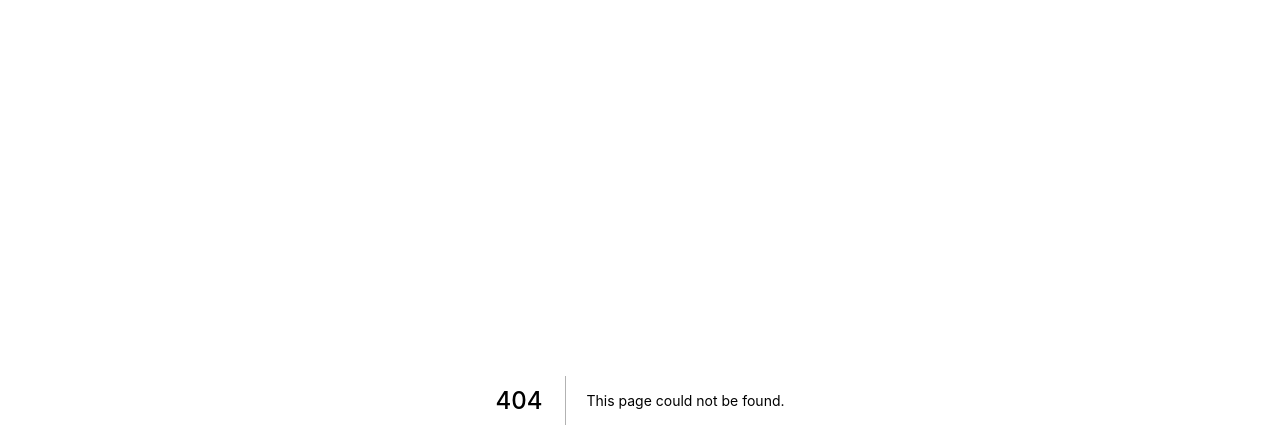
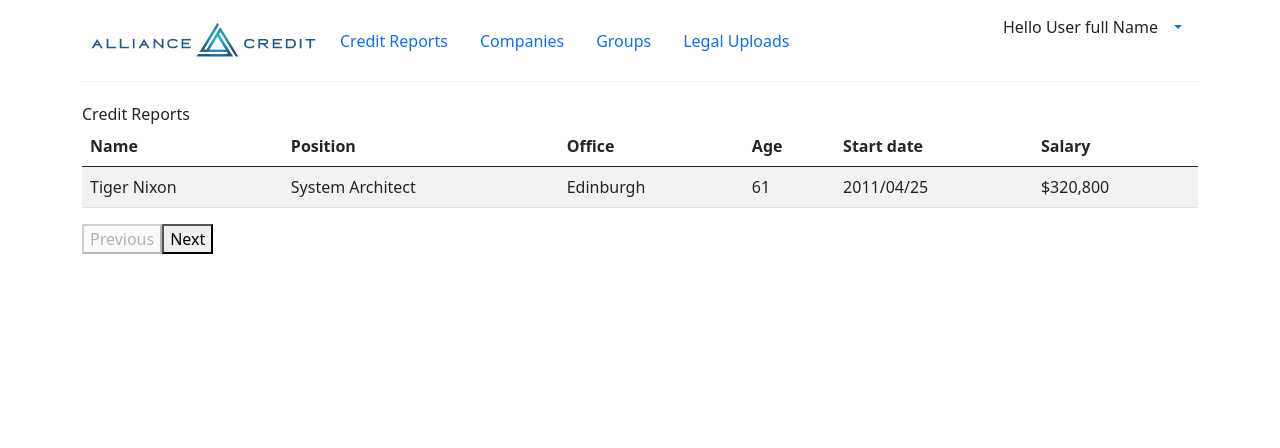
Before and after one commit to cynner-g/alliabce-credit-frontend, a Next.js app in the folder front-end/: page /groups in a window 1280 px wide. Before the commit this address had no page. Shown: the top 448 px of the page. Built offline with nearby package versions, Linux system fonts and the light colour scheme.

Commit message:
make dynamic pages

```diff
--- a/front-end/components/header.js
+++ b/front-end/components/header.js
@@ -1,24 +1,52 @@
 import Link from 'next/link'
 import Lang from './lang';
 import { useRouter } from "next/router";
-
-
+import Logo from './logo';
+import { Nav, Button } from 'react-bootstrap';
 const Header = () => {
     const router = useRouter();
     return (
-        <>
-            <Lang />
-            <div>
-                Logo
+        <header>
+            <div class="row">
+                <div class="col-9">
+                    <Nav className="navbar">
+                        <Logo />
+                        <ul class=" me-auto mb-2 mb-lg-0">
+                            <li><Link activeClassName={router.pathname === "/credit-reports"} href="/credit-reports"><a className="nav-link">Credit Reports</a></Link></li>
+                            <li><Link activeClassName={router.pathname === "/database-reports"} href="/companies"><a className="nav-link">Companies</a></Link></li>
+                            <li><Link activeClassName={router.pathname === "/database-reports"} href="/groups"><a className="nav-link">Groups</a></Link></li>
+                            <li><Link activeClassName={router.pathname === "/database-reports"} href="/legal-uploads"><a className="nav-link">Legal Uploads</a></Link></li>
+                            {/* <li class="nav-item"><Link activeClassName={router.pathname === "/database-reports"} href="/database-reports"><a>Database Reports</a></Link></li> */}
+                            {/* <li><Link activeClassName={router.pathname === "/legal-watchlist"} href="/legal-watchlist"><a className="nav-link">Legal Watch list</a></Link></li> */}
+                            {/* <li><Link activeClassName={router.pathname === "/aging"} href="/aging"><a className="nav-link">Aging</a></Link></li> */}
+
+                        </ul>
+                    </Nav>
                 </div>
-            <div>
-                <Link activeClassName={router.pathname === "/credit-reports"} href="/credit-reports"><a>Credit Reports</a></Link>
-                <Link activeClassName={router.pathname === "/database-reports"} href="/database-reports"><a>Database Reports</a></Link>
-                <Link activeClassName={router.pathname === "/legal-watchlist"} href="/legal-watchlist"><a>Legal Watch list</a></Link>
-                <Link activeClassName={router.pathname === "/aging"} href="/aging"><a>Aging</a></Link>
+                <div class="col">
+                    <div className="user_nav pull-right">
+                        <div className="hello pull-right">Hello User full Name</div>
+                        <div className="dropdown pull-right">
+                            <a class="nav-link dropdown-toggle" href="#" id="dropdownMenuButton1" role="button" data-bs-toggle="dropdown" aria-expanded="false">
+
+                            </a>
+
+                            <ul className="dropdown-menu" aria-labelledby="dropdownMenuButton1">
+                                <li><a className="dropdown-item" href="#">Action</a></li>
+                                <li><a className="dropdown-item" href="#">Another action</a></li>
+                                <li><a className="dropdown-item" href="#">Something else here</a></li>
+                                <li><Lang /></li>
+                            </ul>
                         </div>
+                    </div>
+                </div>
+            </div>
+
+
+
+            {/* <div className="d-flex">
                     <div>Notification</div>
-            <div>Hello User full Name</div>
+                    <div></div>
                     <div>
                         <div className="dropdown">
                             <button className="btn btn-secondary dropdown-toggle" type="button" id="dropdownMenuButton1" data-bs-toggle="dropdown" aria-expanded="false">
@@ -28,10 +56,13 @@ const Header = () => {
                                 <li><a className="dropdown-item" href="#">Action</a></li>
                                 <li><a className="dropdown-item" href="#">Another action</a></li>
                                 <li><a className="dropdown-item" href="#">Something else here</a></li>
+                                <li><Lang /></li>
                             </ul>
                         </div>
                     </div>
-        </>
+                </div> */}
+
+        </header>
     )
 }
 
--- /dev/null
+++ b/front-end/components/logo.js
@@ -0,0 +1,5 @@
+import Image from 'next/image'
+const Logo = () => {
+    return <Image src="/img/logo.png" alt="Logo" width="242" height="51" />
+}
+export default Logo
--- a/front-end/next.config.js
+++ b/front-end/next.config.js
@@ -11,4 +11,5 @@ module.exports = {
      */
     defaultLocale: "en",
   },
+
 }
--- a/front-end/package.json
+++ b/front-end/package.json
@@ -9,9 +9,13 @@
     "lint": "next lint"
   },
   "dependencies": {
+    "@apollo/client": "^3.4.16",
+    "@popperjs/core": "^2.10.2",
     "bootstrap": "^5.0.0-beta3",
+    "js-cookie": "^3.0.1",
     "next": "11.1.2",
     "react": "17.0.2",
+    "react-bootstrap": "^2.0.2",
     "react-dom": "17.0.2"
   },
   "devDependencies": {
--- a/front-end/pages/_app.js
+++ b/front-end/pages/_app.js
@@ -8,12 +8,12 @@ function MyApp({ Component, pageProps }) {
     import("bootstrap/dist/js/bootstrap");
   }, []);
   return (
-    <>
+    <div className="container">
       <Head>
         <meta name="viewport" content="width=device-width, initial-scale=1" />
       </Head>
       <Component {...pageProps} />
-    </>
+    </div>
   )
 
 
--- /dev/null
+++ b/front-end/pages/apollo-client.js
@@ -0,0 +1,6 @@
+const client = new ApolloClient({
+    uri: "https://countries.trevorblades.com",
+    cache: new InMemoryCache(),
+});
+
+export default client;
--- /dev/null
+++ b/front-end/pages/groups/index.js
@@ -0,0 +1,65 @@
+import Header from "../../components/header"
+import { useRouter } from "next/router"
+import Pagination from "../../components/datatable/pagination"
+
+
+const Groups = ({ page, totalPage }) => {
+    const router = useRouter()
+    const limit = 3
+    const lastPage = Math.ceil(totalPage / limit)
+
+    return (
+        <>
+            <Header />
+            Credit Reports
+
+            <table id="example" className="table table-striped">
+                <thead>
+                    <tr>
+                        <th>Name</th>
+                        <th>Position</th>
+                        <th>Office</th>
+                        <th>Age</th>
+                        <th>Start date</th>
+                        <th>Salary</th>
+                    </tr>
+                </thead>
+                <tbody>
+                    <tr>
+                        <td>Tiger Nixon</td>
+                        <td>System Architect</td>
+                        <td>Edinburgh</td>
+                        <td>61</td>
+                        <td>2011/04/25</td>
+                        <td>$320,800</td>
+                    </tr>
+                </tbody>
+            </table>
+            <Pagination page={page} totalPage={totalPage} lastPage={lastPage} />
+        </>
+    )
+}
+
+/**
+ *
+ *
+ * @export
+ * @param {*} { query: { page = 1, data = null, totalPage = 10 } }
+ * @return {*}
+ */
+export async function getServerSideProps({ query: { page = 1, data = null, totalPage = 10 } }) {
+    const start = +page === 1 ? 0 : (+page + 1)
+    /**
+     * limit, start, search item
+     */
+    return {
+        props: {
+            data: data,
+            page: page,
+            totalPage
+        }
+    }
+
+}
+
+export default Groups
--- a/front-end/styles/globals.css
+++ b/front-end/styles/globals.css
@@ -1,25 +1,37 @@
-html,
-body {
-  padding: 0;
-  margin: 0;
-  font-family: -apple-system, BlinkMacSystemFont, Segoe UI, Roboto, Oxygen,
-    Ubuntu, Cantarell, Fira Sans, Droid Sans, Helvetica Neue, sans-serif;
-}
-
-a {
-  color: inherit;
-  text-decoration: none;
-}
-
-* {
-  box-sizing: border-box;
-}
-
-
 .vertical-center {
-  min-height: 100%;  /* Fallback for browsers do NOT support vh unit */
-  min-height: 100vh; /* These two lines are counted as one :-)       */
-
+  min-height: 100%;
+  /* Fallback for browsers do NOT support vh unit */
+  min-height: 100vh;
+  /* These two lines are counted as one :-)       */
   display: flex;
   align-items: center;
 }
+
+/*Navigation*/
+
+header {
+  border-bottom: 1px solid #F2F2F2;
+  padding: 7px 0;
+  margin-bottom: 20px;
+}
+
+.navbar ul {
+  list-style: none;
+  margin: 0;
+  padding: 0;
+}
+
+.navbar ul li {
+  list-style: none;
+  display: inline-block;
+}
+
+/*User navigation*/
+
+.user_nav {
+  text-align: right !important;
+}
+
+.user_nav .hello, .user_nav .dropdown {
+  display: inline-block;
+}
```
Also changed, not shown: front-end/pages/companies/index.js (added, +65 -0 lines), front-end/pages/index.js (+4 -3 lines), front-end/pages/legal-uploads/index.js (added, +65 -0 lines), front-end/public/img/logo.png (added). Lines whose indentation alone changed are shown as unchanged.
